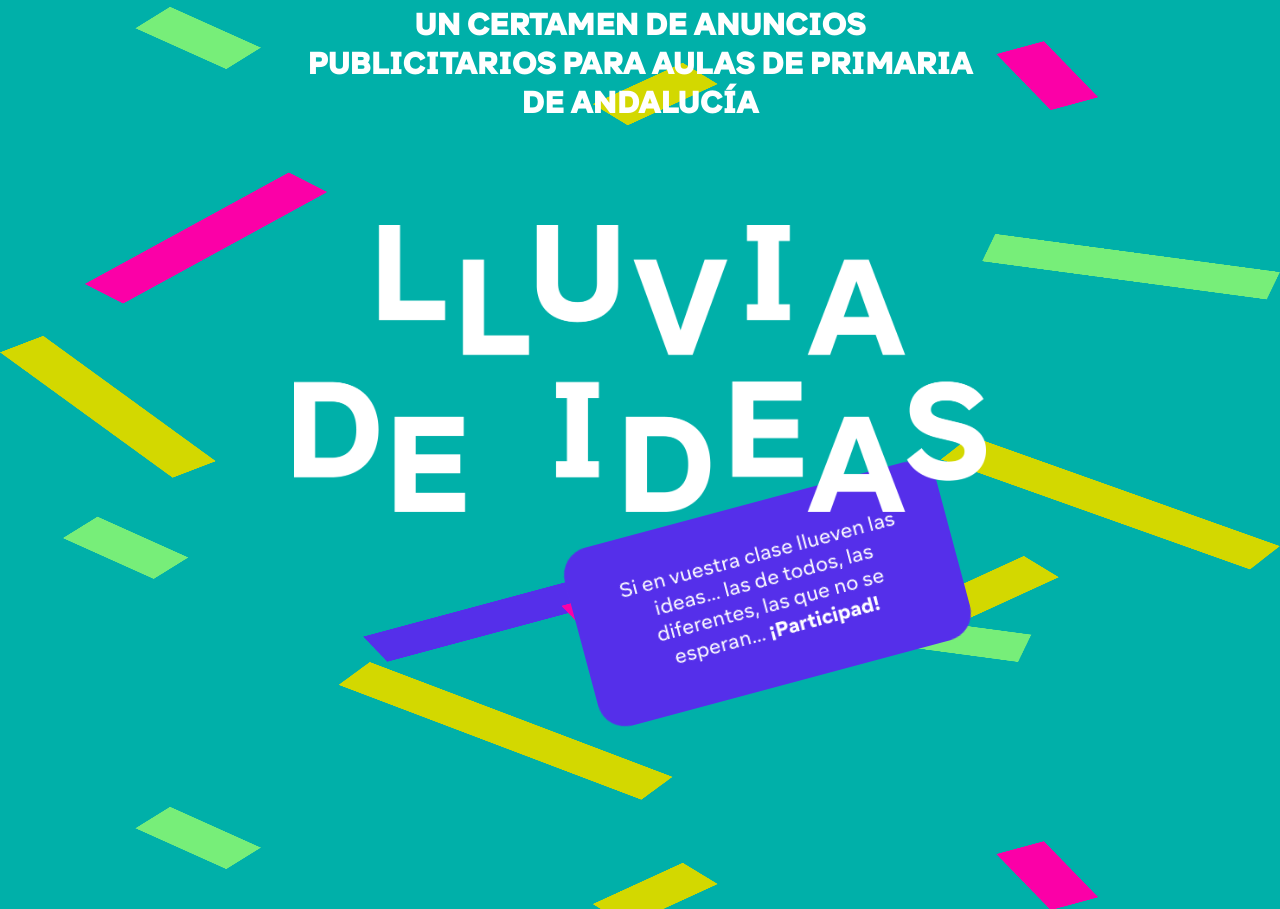
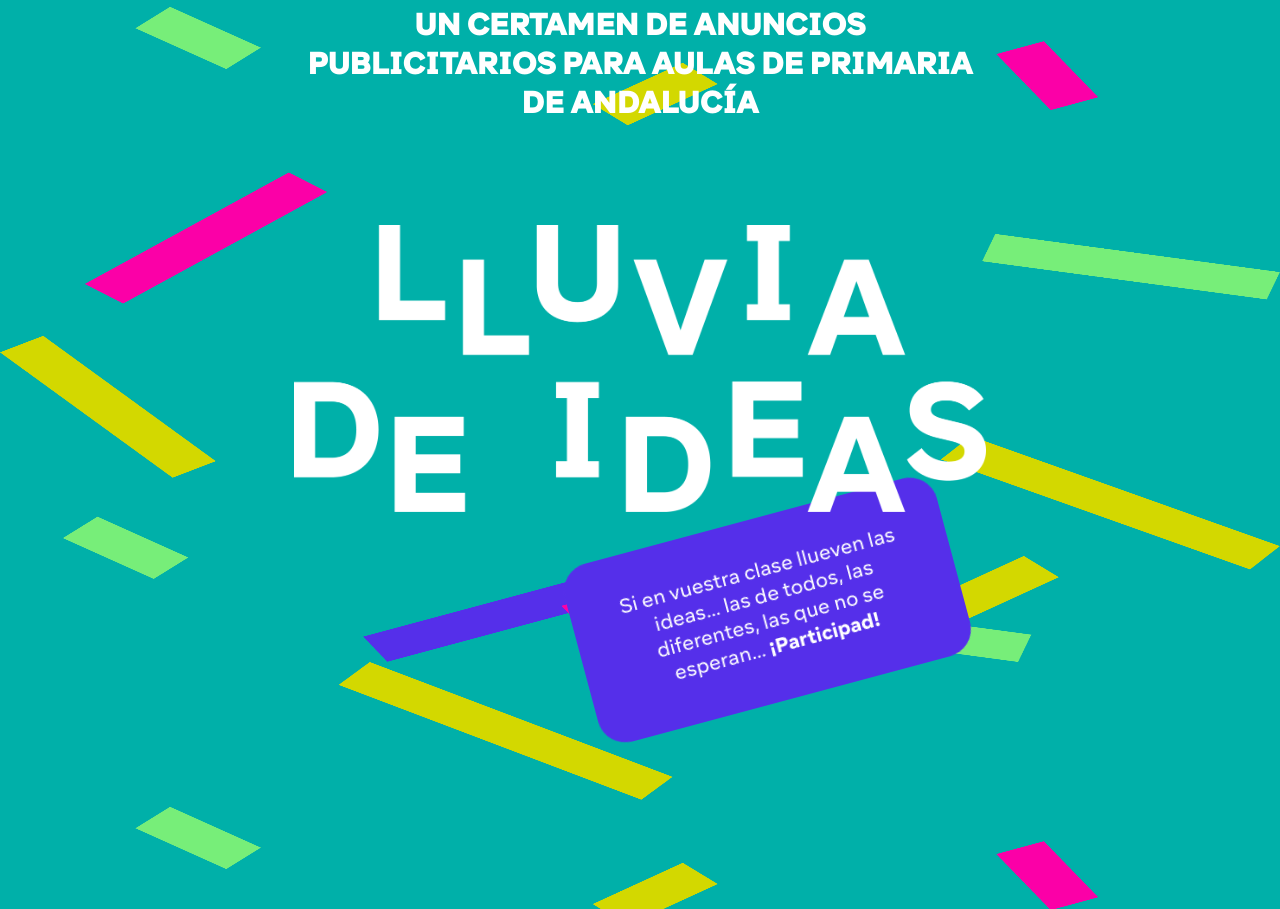
Before and after one commit to CamilleJCC/Lluvia-de-Ideas, a plain HTML site: page index.html in a window 1280 px wide. Shown: the part 138-1047 px from the top of the page. Drawn offline with nearby package versions, Linux system fonts and the light colour scheme.

Commit message:
Update index.css

```diff
--- a/index.css
+++ b/index.css
@@ -212,7 +212,7 @@ height: 40px;
   color: white;
   transform: rotate(-15deg);
   text-align: center;
-  top: 80%;
+  top: 82%;
   z-index: -1;
   right: 25%;
   position: absolute;
```
